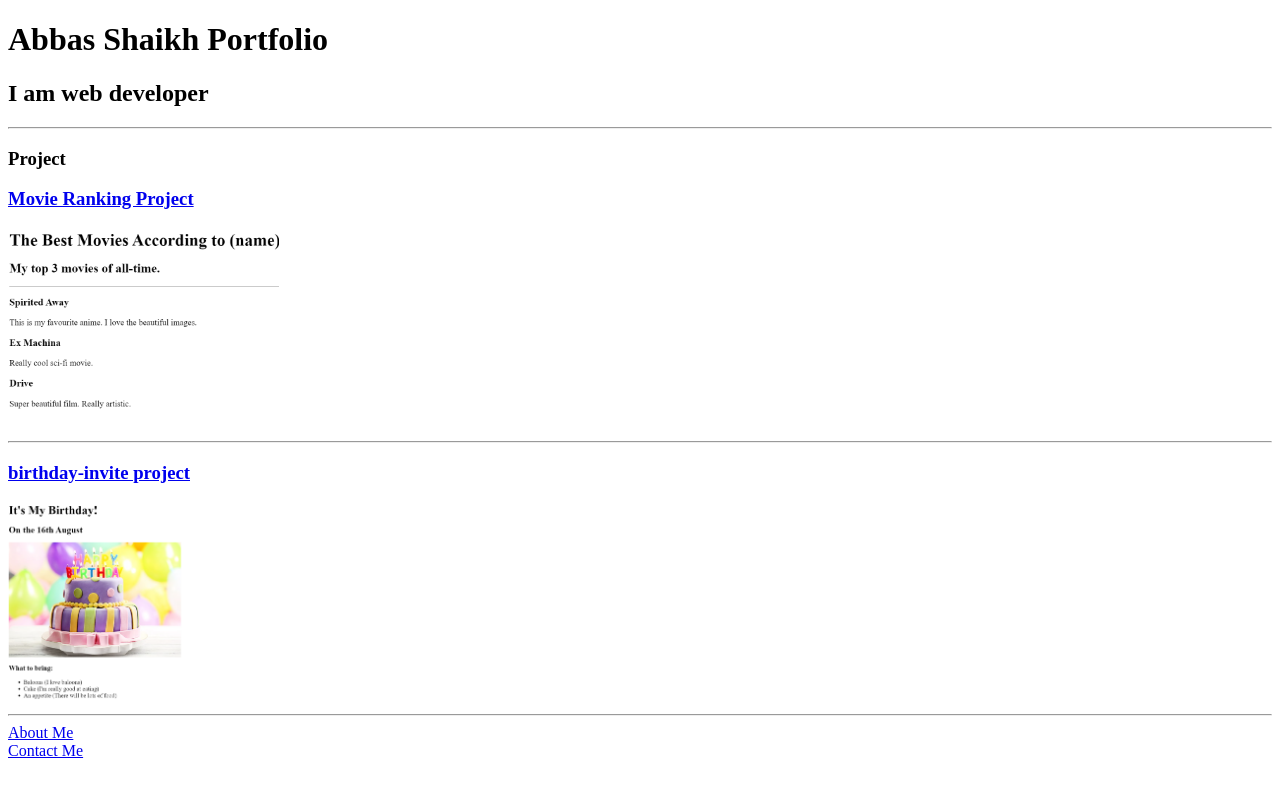
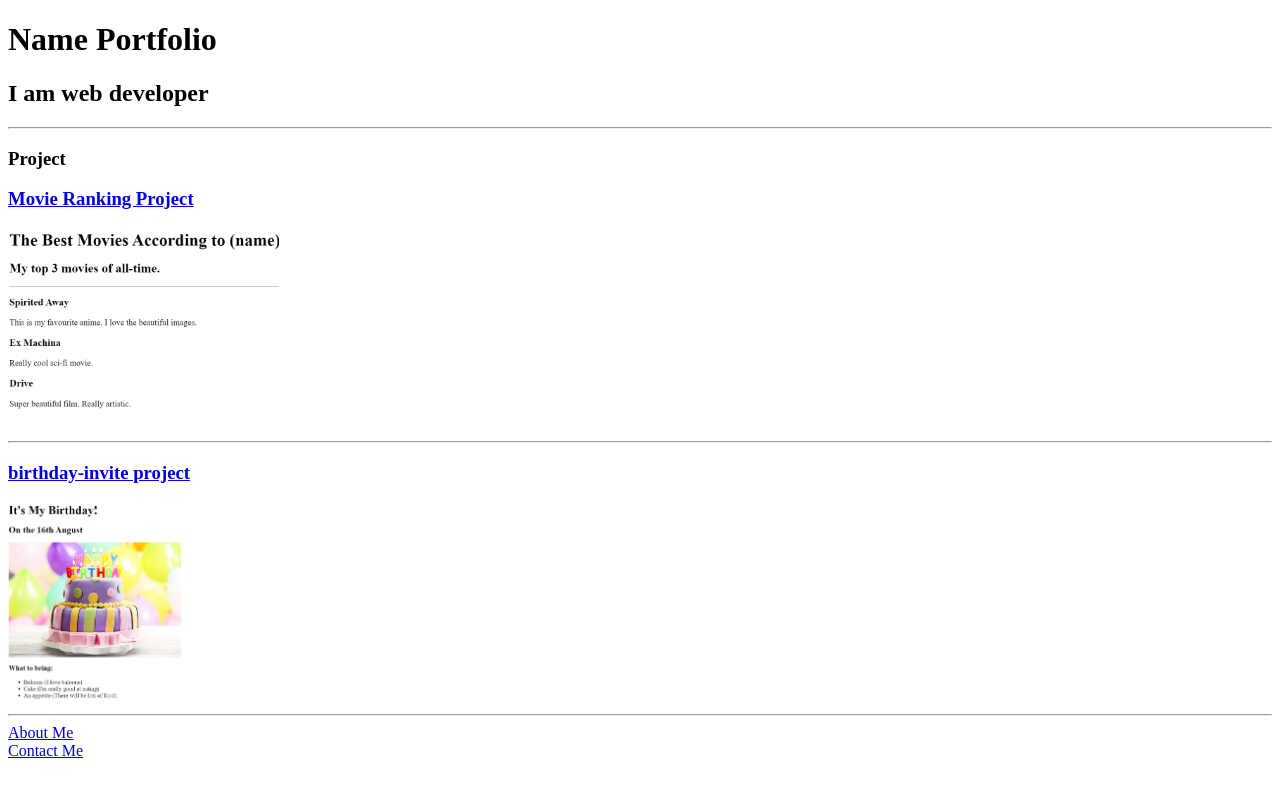
Before and after one commit to Abbas1608/HTML-Portfolio, a plain HTML site: page index.html in a window 1280 px wide. Drawn offline with Linux system fonts and the light colour scheme.

Commit message:
Update index.html

```diff
--- a/index.html
+++ b/index.html
@@ -18,10 +18,10 @@ https://developer.mozilla.org/en-US/docs/Web/HTML/Element/img#attr-height -->
 <html lang="en">
 <head>
     <meta charset="UTF-8">
-    <title>Abbas Portfolio</title>
+    <title>name Portfolio</title>
 </head>
 <body>
-    <h1> Abbas Shaikh Portfolio</h1>
+    <h1> Name Portfolio</h1>
     <h2> I am web developer</h2>
     <hr/>
     <h3> Project </h3>
```
